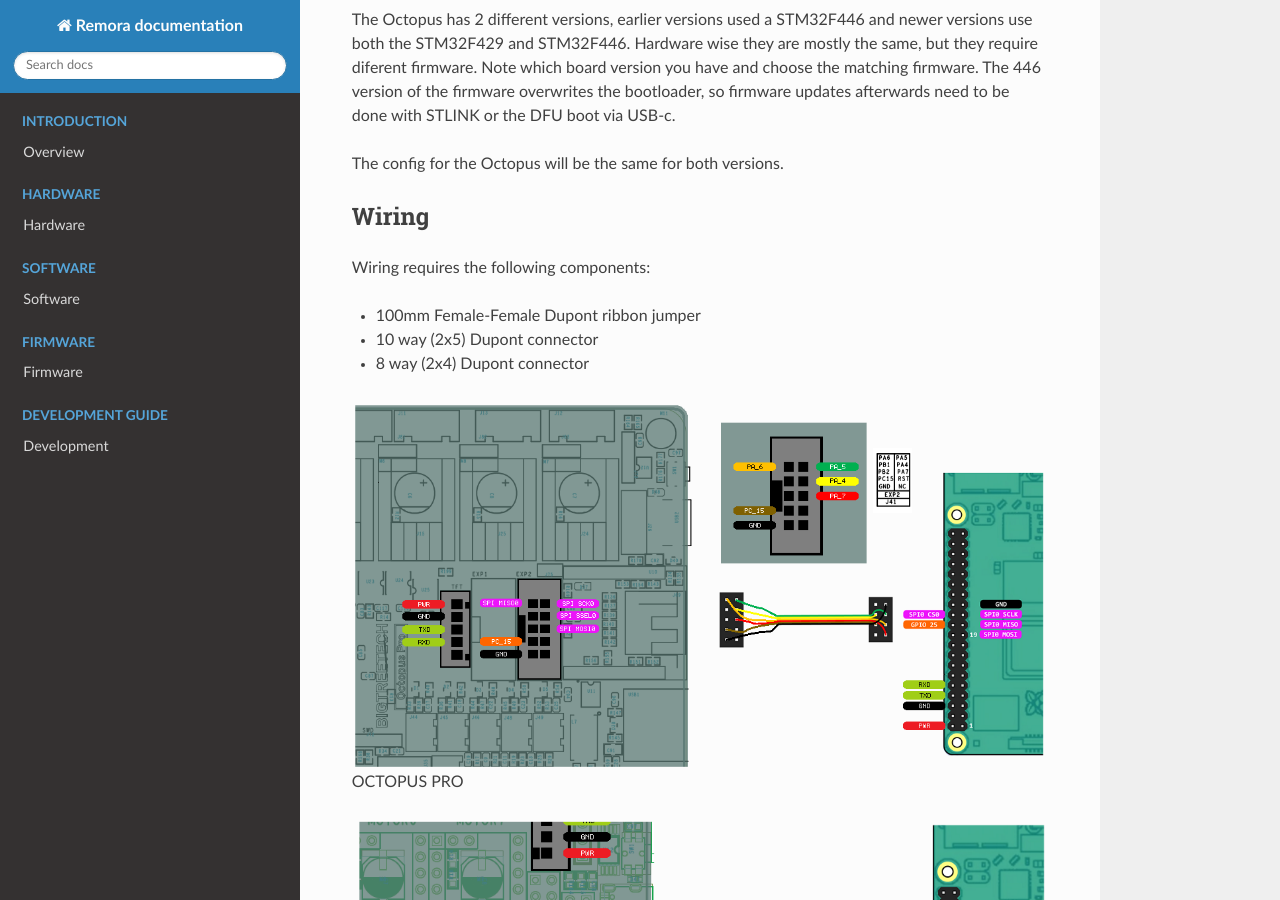
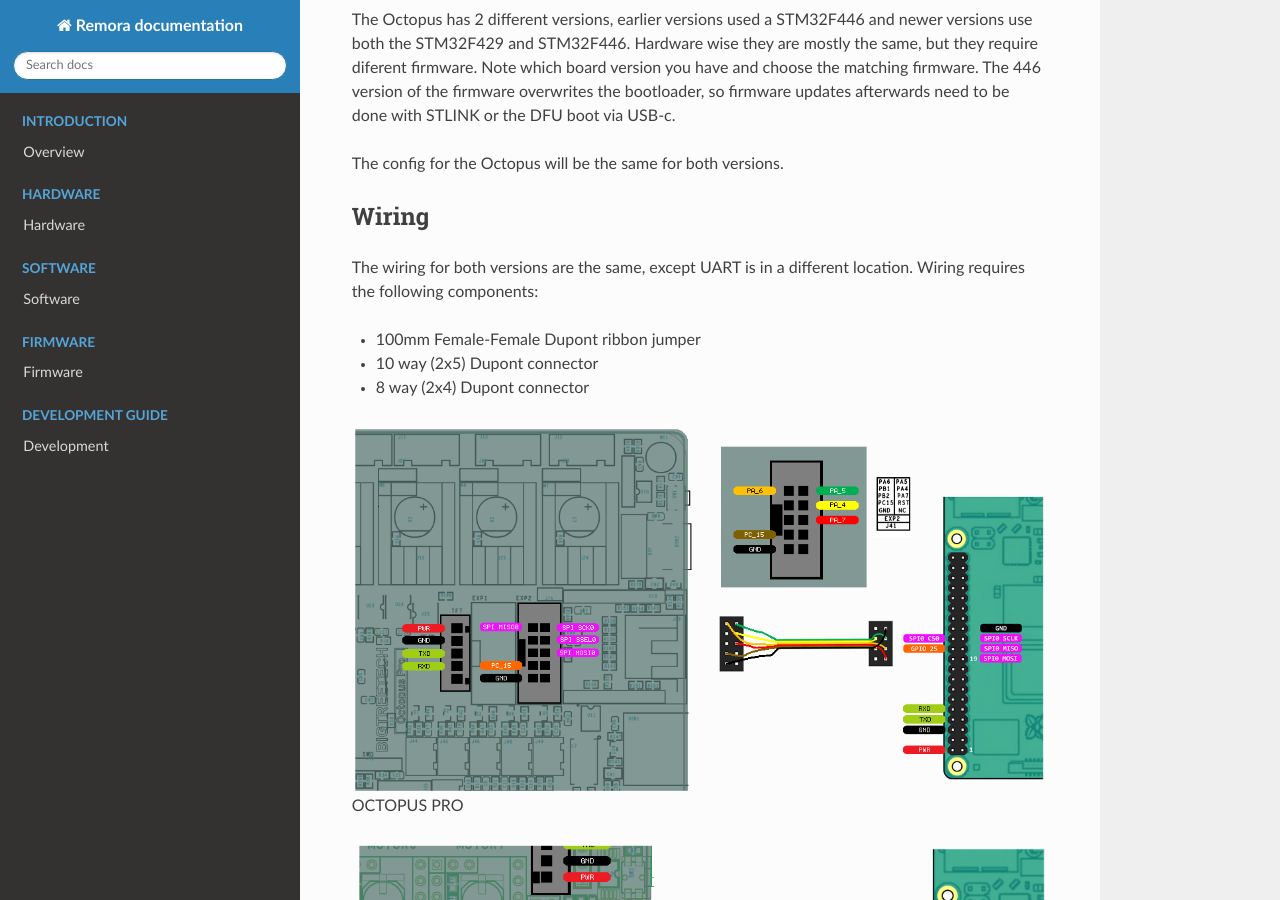
Before and after one commit to scottalford75/Remora-docs, a Sphinx documentation site: the page built from docs/source/hardware/octopus.rst, in a window 1280 px wide and 900 px high, scrolled down 1177 px. Built offline with Sphinx 7.4.7 and the Read the Docs theme 2.0.0, drawn with Linux system fonts in a browser that asks for light colours; pages that are not in the unit, such as notebooks, are missing from menus.

Commit message:
Update octopus.rst

```diff
--- a/docs/source/hardware/octopus.rst
+++ b/docs/source/hardware/octopus.rst
@@ -26,7 +26,7 @@
 
 Wiring
 ------
-
+The wiring for both versions are the same, except UART is in a different location.
 Wiring requires the following components:
 
 * 100mm Female-Female Dupont ribbon jumper
```
